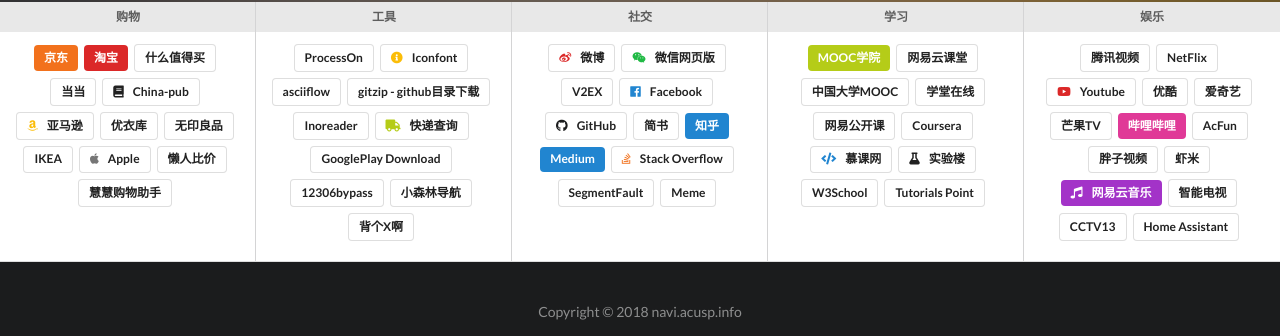
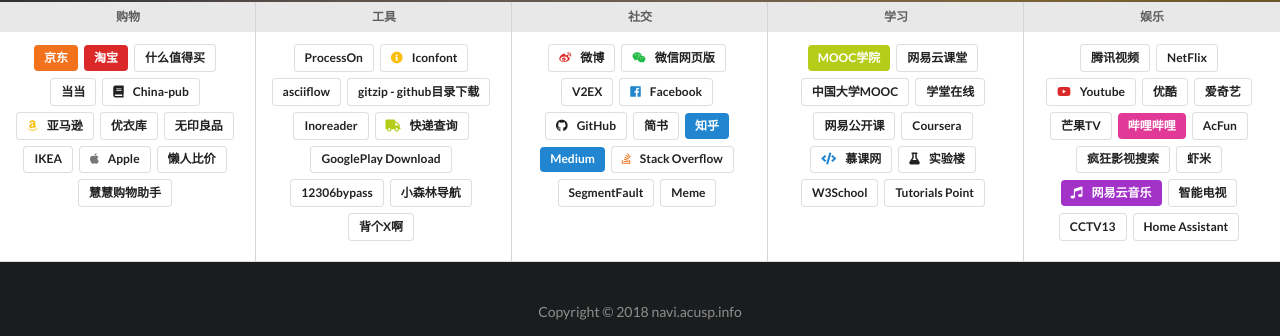
Before and after one commit to acusp/AC-Navi, a Jekyll site: the page built from index.html, in a window 1280 px wide. Shown: the part 645-981 px from the top of the page. Built offline with Jekyll 4.4.1, drawn with Linux system fonts in a browser that asks for light colours; comment, search, counter and statistics services are not loaded.

Commit message:
Update moive search link

```diff
--- a/_data/home_links.yml
+++ b/_data/home_links.yml
@@ -231,9 +231,9 @@
       style: basic
       url: http://www.acfun.tv/
 
-    - name: 胖子视频
+    - name: 疯狂影视搜索
       style: basic
-      url: http://www.pangzitv.com/
+      url: http://ifkdy.com/
 
     - name: 虾米
       style: basic
```
